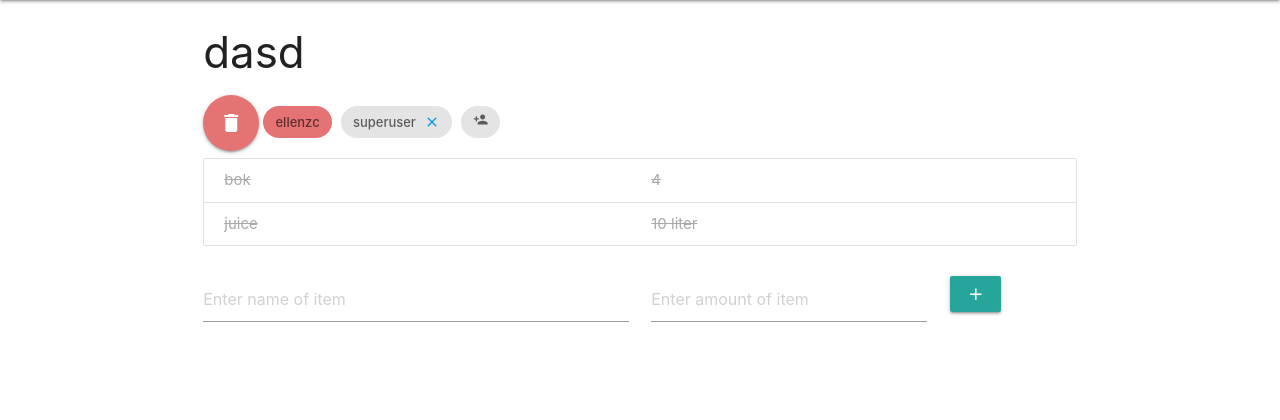
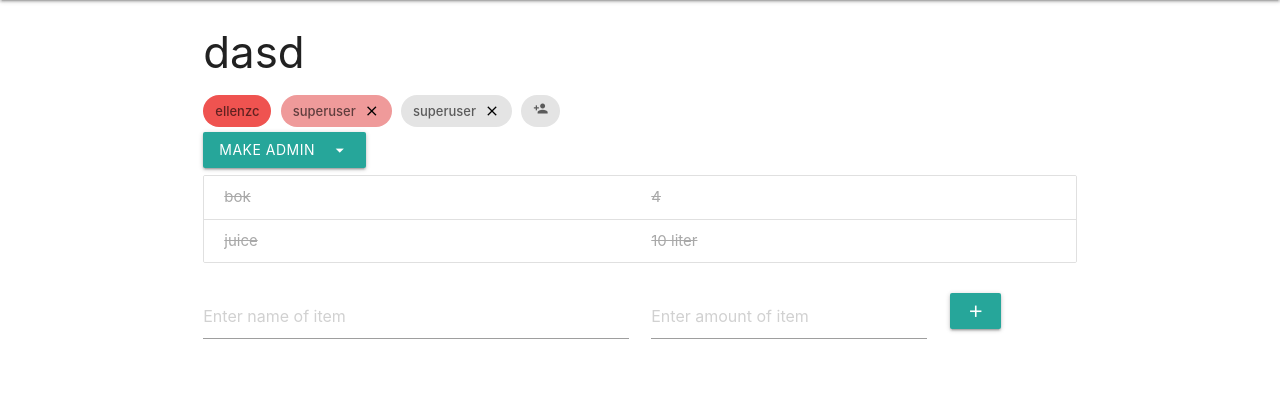
Before and after one commit to amerk97/Programvareutvikling, a Django app: page /main/shopping-lists/1 in a window 1280 px wide. Shown: the part 112-532 px from the top of the page. Run offline with Django 3.2, Linux system fonts and the light colour scheme; a user stored in the database is signed in; data comes from the database, SQL or seed files in the repository; both versions use the stored data as it was after the commit; tables that the repository leaves empty hold one stand-in row (values such as "Sample post").

Commit message:
GUI: Forlate handleliste knapp/ikon og fjerne andre deltakere knapp/ikon
Slett handleliste knapp - bare admin kan se

```diff
--- a/handleliste/shopping_list/forms.py
+++ b/handleliste/shopping_list/forms.py
@@ -25,6 +25,7 @@ class ShoppingListForm(forms.Form):
         max_length=100,
         widget=forms.TextInput(
             attrs={
+                'background-color': 'white',
                 'placeholder': 'Enter title of shopping list'
             }
         )
--- a/handleliste/shopping_list/templates/shopping_list/shoppinglist.html
+++ b/handleliste/shopping_list/templates/shopping_list/shoppinglist.html
@@ -5,17 +5,60 @@
     <div class="row">
         <div class="col s12">
             <h3>{{ shopping_list.title }}</h3>
-            <a class="btn-floating btn-large red lighten-2" href="{% url 'delete-shopping-list' shopping_list.id %}">
-                <i class="large material-icons">delete</i>
-            </a>
-            <div class="chip red lighten-2">{{ shopping_list.owner }}</div>
+
+            <div class="chip red lighten-1">
+                {{ shopping_list.owner }}
+                {% if user == shopping_list.owner %}
+                    <a href="" style="color:black"><i class="close material-icons">close</i></a>
+                {% endif %}
+            </div>
+
+
             {% for participant in shopping_list.participants.all %}
+
+                {% if user in shopping_list.admins.all or user == shopping_list.owner %}
+
+                    {% if participant in shopping_list.admins.all %}
+                        <div class="chip red lighten-3">
+                            {{ participant }}
+                            <a href="{% url 'remove-user-from-shopping-list' shopping_list.id participant.username %}" style="color:black"><i class="close material-icons">close</i></a>
+                        </div>
+                    {% else %}
                         <div class="chip">
                             {{ participant }}
-                    <a href="{% url 'remove-user-from-shopping-list' shopping_list.id participant.username %}"><i class="close material-icons">close</i></a>
+                            <a href="{% url 'remove-user-from-shopping-list' shopping_list.id participant.username %}" style="color:black"><i class="close material-icons">close</i></a>
                         </div>
+                    {% endif %}
+
+
+                    <div class="chip">
+                        {{ participant }}
+                        <a href="{% url 'remove-user-from-shopping-list' shopping_list.id participant.username %}" style="color:black"><i class="close material-icons">close</i></a>
+                    </div>
+
+                {% else %}
+                    <div class="chip">
+                        {{ participant }}
+                        {% if participant.username == user.username %}
+                            <a href="{% url 'remove-user-from-shopping-list' shopping_list.id participant.username %}" style="color:black"><i class="close material-icons">close</i></a>
+                        {% endif %}
+                    </div>
+
+                {% endif %}
+
             {% endfor %}
             <a href="#"><div class="chip"><i class="tiny material-icons toggle-visibility">person_add</i></div></a>
+            {% if user in shopping_list.admins.all or user == shopping_list.owner %}
+                <div>
+                    <ul id="dropdown2" class="dropdown-content">
+                        {% for participant in shopping_list.participants.all %}
+                            <li><a href="#!"> {{ participant }} </a></li>
+                        {% endfor %}
+                    </ul>
+                    <a class="btn dropdown-trigger" href="#!" data-target="dropdown2">Make admin<i class="material-icons right">arrow_drop_down</i></a>
+                </div>
+            {% endif %}
+
             <div class="row toggle-item">
                 <form action="{% url 'share-shopping-list' shopping_list.id %}" method='POST' class="col 12">
                     {% csrf_token %}
@@ -76,6 +119,13 @@
                 </form>
             </div>
             <div class="fixed-action-btn">
+                {% if user == shopping_list.owner %}
+                    <a class="btn-floating btn-large red lighten-2" href="{% url 'delete-shopping-list' shopping_list.id %}">
+                        <i class="large material-icons">delete</i>
+                    </a>
+                {% endif %}
+
+
                   <a class="btn-floating btn-large red lighten-2" href="">
                     <i class="large material-icons">refresh</i>
                   </a>
--- a/handleliste/shopping_list/views.py
+++ b/handleliste/shopping_list/views.py
@@ -156,6 +156,7 @@ def share_shopping_list(request, shopping_list_id):
     shopping_list_form = ShoppingListForm()
     item_list = Item.objects.filter(shopping_list=shopping_list_id)
     item_form = ItemForm()
+    user = request.user
     my_shopping_lists = get_users_shopping_lists(user)
 
     if share_form.is_valid():
```
Also changed, not shown: handleliste/db.sqlite3. Lines whose indentation alone changed are shown as unchanged.
